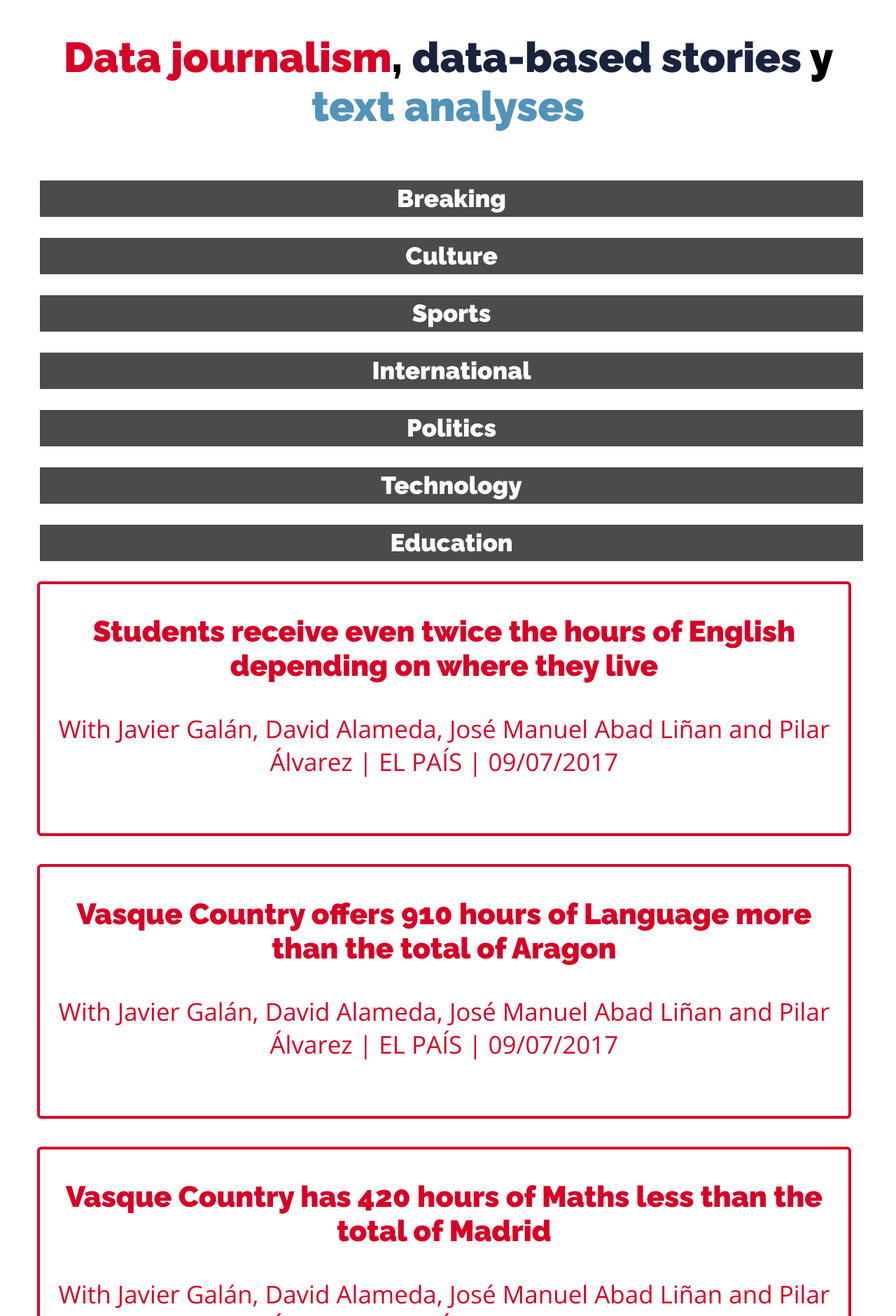
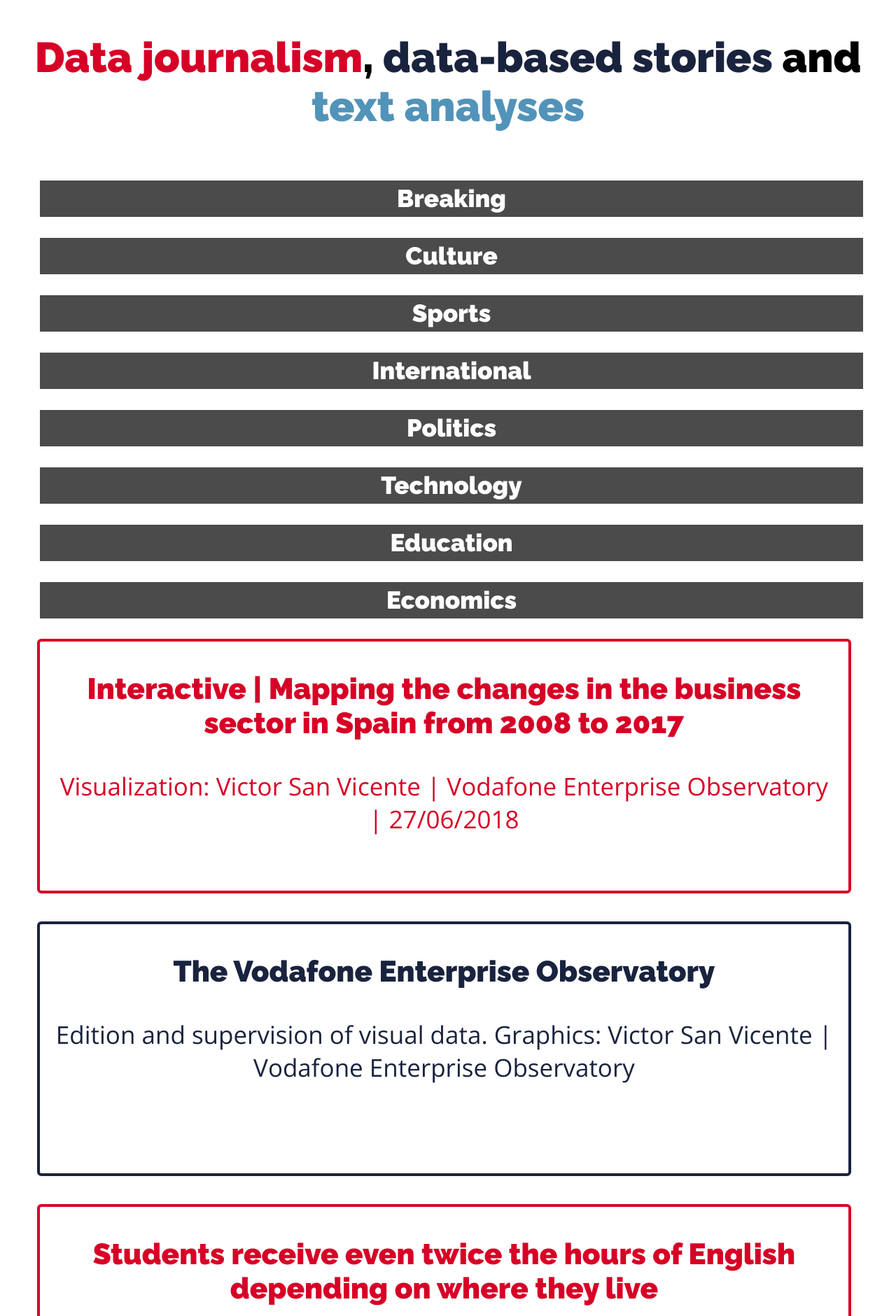
Before and after one commit to gvillar/gvillar.github.io, a plain HTML site: page index.html in a window 1280 px wide. Shown: the part 719-2600 px from the top of the page at 70% size. Drawn offline with nearby package versions, Linux system fonts and the light colour scheme.

Commit message:
new content added from last year

```diff
--- a/index.html
+++ b/index.html
@@ -280,7 +280,7 @@
 			<h1>Guillermo Villar</h1>
 			<b><h4>Hello! I am Guille, data journalist. I did internships in data journalism at El País and at RTVE Lab in Spain and I am collaborating as a bridge for data-oriented content. I went to the Netherlands to study the MSc Data Science and Society: Specialization in Media in Tilburg to innovate in the field of DDJ.</h4></b>
                         <h4>I graduated in Journalism with Extraordinary Prize (best student award) and in Audiovisual Communication and hold a Master's degree (<i>título propio</i>) in Data Journalism. If you are interested in what I am doing, it will be a pleasure to talk with you about innovation.</h4>
-			<h2><font color='#D70026'>Data journalism</font>, <font color='#19233e'>data-based stories</font> y
+			<h2><font color='#D70026'>Data journalism</font>, <font color='#19233e'>data-based stories</font> and
 			<font color='#5293B9'>text analyses</font></h2>
 		</div>
 
@@ -293,9 +293,18 @@
 			<button onclick="filter('politics')" title="Select politics news">Politics</button>
 			<button onclick="filter('technology')" title="Select technology news">Technology</button>
 			<button onclick="filter('education')" title="Select education news">Education</button>
+                        <button onclick="filter('economics')" title="Select economics news">Economics</button>
 		</div>
 
 		<div>
+                <a class='box economics ddj' href="https://www.observatorio-empresas.vodafone.es/visual-data/evolucion-empresas-espanolas-sectores/" target="_blank"title="Access to the interactive map">
+                        <h3>Interactive | Mapping the changes in the business sector in Spain from 2008 to 2017</h3>
+                        <p>Visualization: Victor San Vicente | Vodafone Enterprise Observatory | 27/06/2018</p>
+                </a>
+                <a class='box economics data' href="https://www.observatorio-empresas.vodafone.es/" target="_blank"title="Access to the website">
+                        <h3>The Vodafone Enterprise Observatory</h3>
+                        <p>Edition and supervision of visual data. Graphics: Victor San Vicente | Vodafone Enterprise Observatory</p>
+                </a>
 		 <a class='box education ddj' href="https://politica.elpais.com/politica/2017/09/06/actualidad/1504710364_677492.html" target="_blank"title="Read the full article">
                         <h3>Students receive even twice the hours of English depending on where they live</h3>
                         <p>With Javier Galán, David Alameda, José Manuel Abad Liñan and Pilar Álvarez | EL PAÍS | 09/07/2017</p>
```
Also changed, not shown: es.html (+9 -0 lines).
